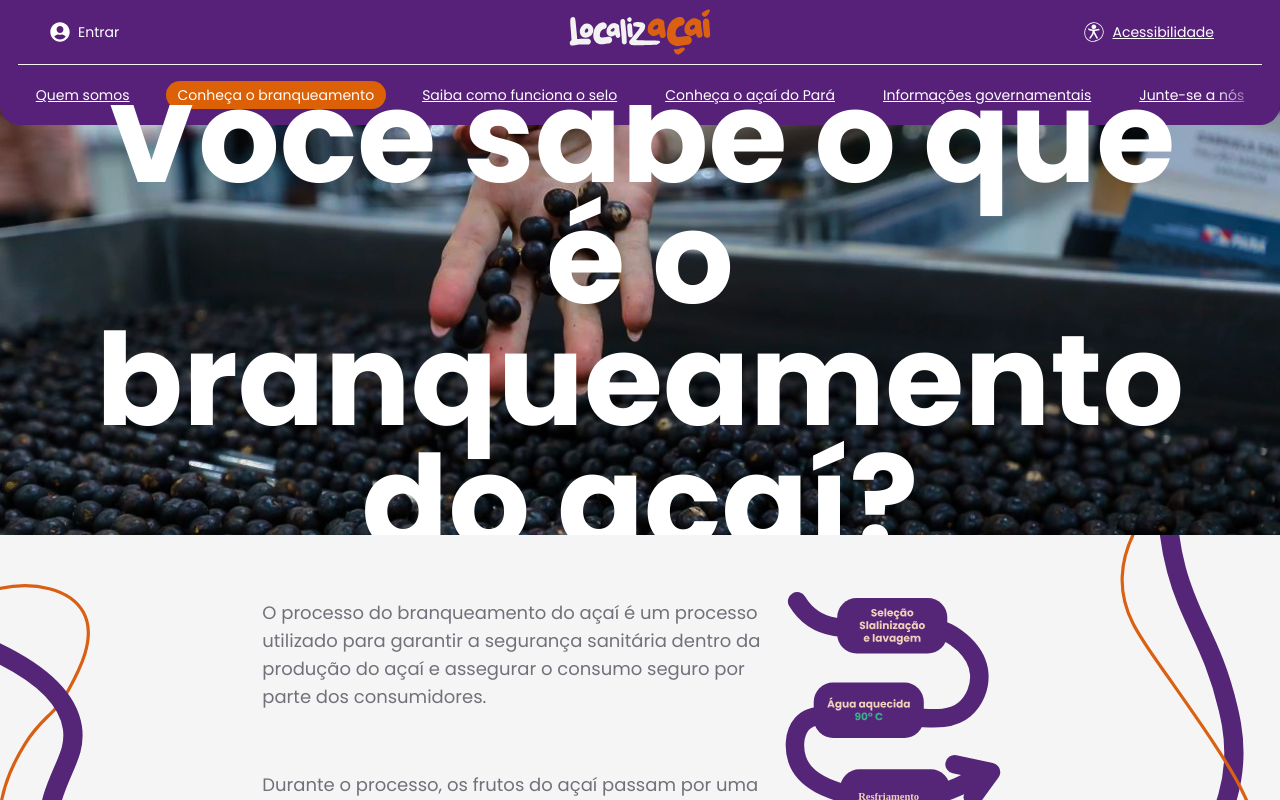
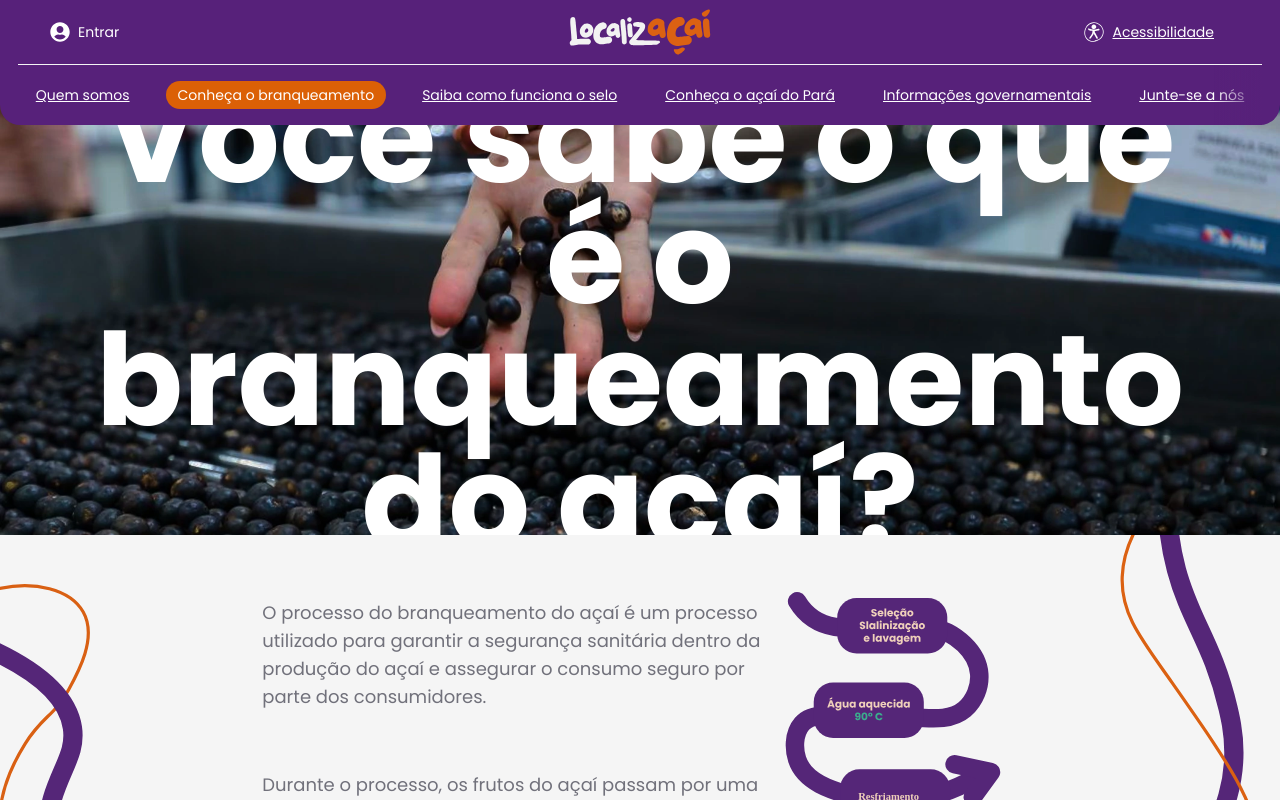
Before and after one commit to blklts/localiza-acai, a Next.js app: page /branqueamento in a window 1280 px wide. Shown: the top 800 px of the page. Built offline with nearby package versions, Linux system fonts and the light colour scheme.

Commit message:
fix: raise header z-index so accessibility menu renders above page content

```diff
--- a/src/components/landing/Header.tsx
+++ b/src/components/landing/Header.tsx
@@ -6,7 +6,7 @@ import NavBar from './NavBar';
 
 export default function Header() {
   return (
-    <header className="relative z-10 bg-primary text-white md:rounded-b-[20px] pl-[18px] pr-[18px]">
+    <header className="relative z-50 bg-primary text-white md:rounded-b-[20px] pl-[18px] pr-[18px]">
       <div className="grid grid-cols-3 items-center px-8 py-2">
         <div className="flex justify-start">
           <Link href="#" className="flex items-center gap-2 text-sm hover:text-purple-200 transition-colors">
```
